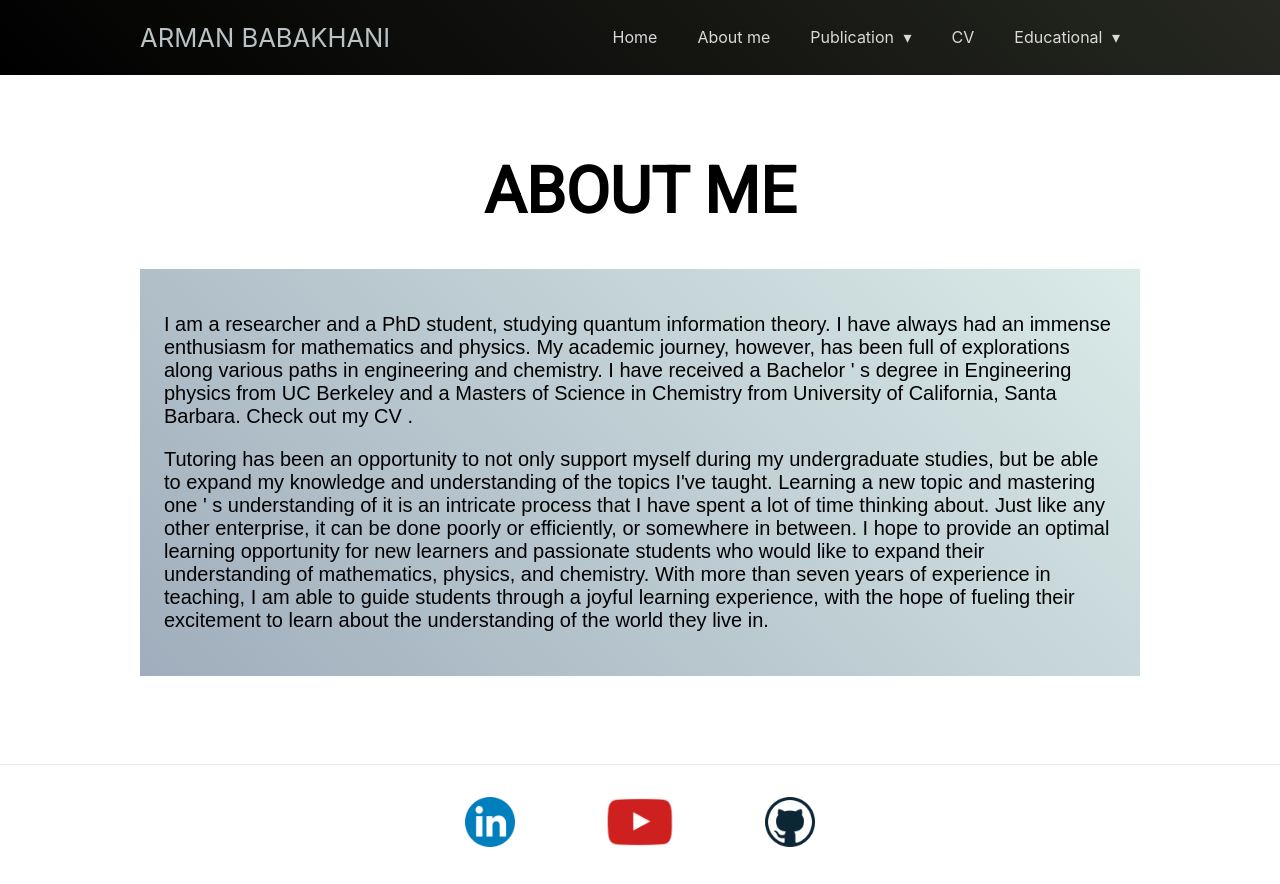
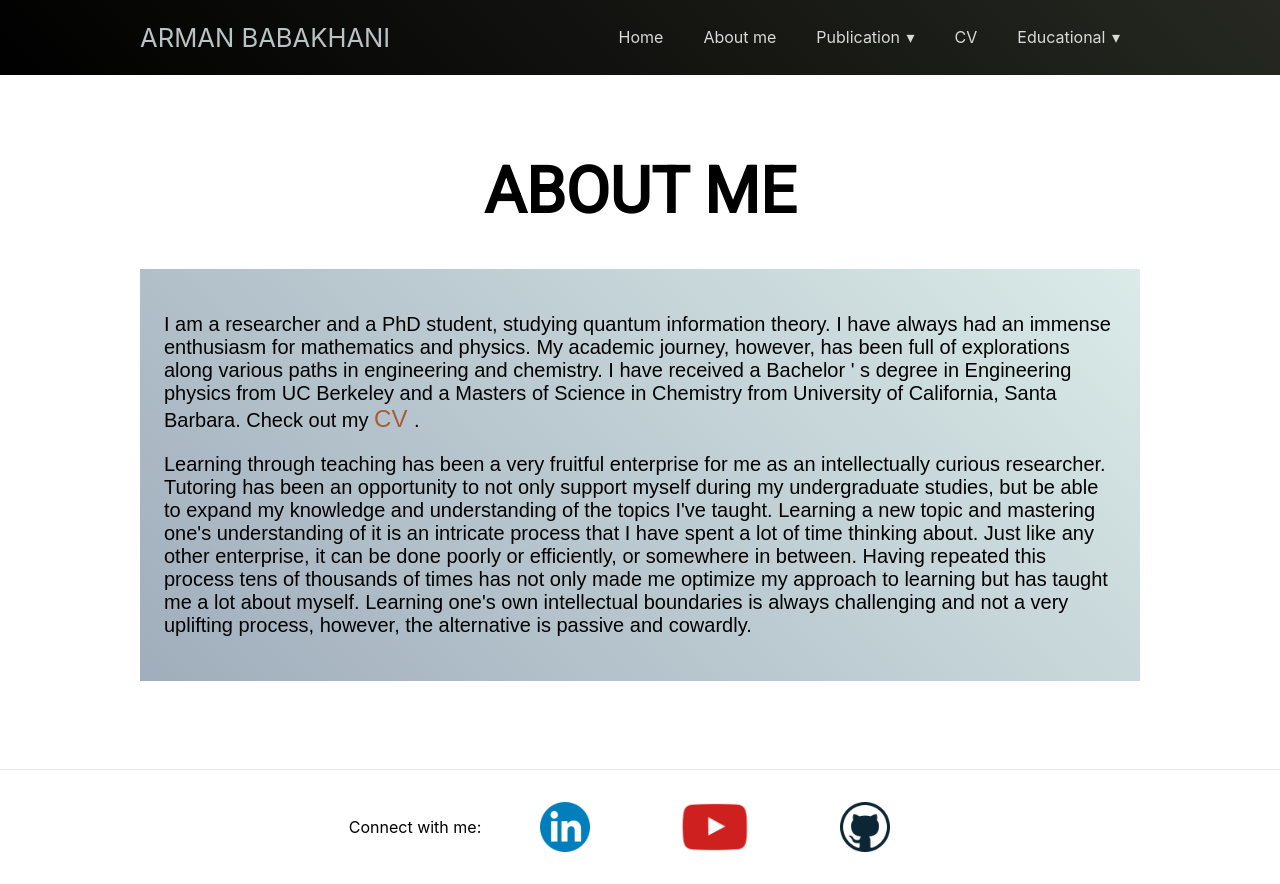
Before and after one commit to armanxbabakhani/ArmanWeb, a Next.js app: page /me in a window 1280 px wide. Built offline with nearby package versions, Linux system fonts and the light colour scheme.

Commit message:
kind of fixed things. Still have to adjust the width of the navbar.

```diff
--- a/component/layout.js
+++ b/component/layout.js
@@ -61,6 +61,7 @@ export default function Layout({children}){
         {children}
         <footer>
             <div className={styleshome.footer}>
+                <a> Connect with me: </a>
                 <a href="https://www.linkedin.com/in/arman-babakhani/">
                     <Image src="/linkedin.png" alt="linkedin" width="50px" height="50px" />
                 </a>
--- a/pages/me.js
+++ b/pages/me.js
@@ -16,11 +16,10 @@ export default function Me() {
                     from UC Berkeley and a Masters of Science in Chemistry from University of California, Santa Barbara. Check out my <a href="/Arman_Resume_web.pdf" > CV </a>.
                     </p>
                     <p>
-                    Tutoring has been an opportunity to not only support myself during my undergraduate studies, but be able to expand my knowledge and understanding of the topics I&apos;ve taught.
-                    Learning a new topic and mastering one &apos; s understanding of it is an intricate process that I have spent a lot of time thinking about.
-                    Just like any other enterprise, it can be done poorly or efficiently, or somewhere in between.
-                    I hope to provide an optimal learning opportunity for new learners and passionate students who would like to expand their understanding of mathematics, physics, and chemistry.
-                    With more than seven years of experience in teaching, I am able to guide students through a joyful learning experience, with the hope of fueling their excitement to learn about the understanding of the world they live in.
+                    Learning through teaching has been a very fruitful enterprise for me as an intellectually curious researcher. Tutoring has been an opportunity to not only support myself during my undergraduate studies, but be able to expand my knowledge and understanding of the topics I&apos;ve taught.
+                    Learning a new topic and mastering one&apos;s understanding of it is an intricate process that I have spent a lot of time thinking about.
+                    Just like any other enterprise, it can be done poorly or efficiently, or somewhere in between. Having repeated this process tens of thousands of times has not only made me optimize
+                    my approach to learning but has taught me a lot about myself. Learning one&apos;s own intellectual boundaries is always challenging and not a very uplifting process, however, the alternative is passive and cowardly.
                     </p>
                 </div>
             </main>
--- a/styles/Home.module.css
+++ b/styles/Home.module.css
@@ -42,7 +42,7 @@
 }
 
 .footer a:hover {
-  filter: brightness(1.3);
+  filter: brightness(1.2);
 }
 
 .title a {
@@ -122,6 +122,10 @@
   transition: color 0.15s ease, border-color 0.15s ease;
   max-width: 1000px;
 }
+.me a {
+  color: rgb(167, 93, 56);
+  font-size: 1.5rem;
+}
 .me a:hover{
     color: #186bb4;
 }
@@ -159,7 +163,7 @@
 .card:focus,
 .card:active {
   color: #1985bf;
-  border-color: #4fbbf1;
+  border-color: #00003a;
 }
 
 .card h2 {
--- a/styles/Layout.module.css
+++ b/styles/Layout.module.css
@@ -23,7 +23,7 @@
     position: absolute;
     top: 60px;
     background: rgb(79, 85, 99);
-    /* width: ; */
+    transform: translateX(-20%);
     transition: background 300ms;
     padding: 0.2rem;
     z-index: 50;
@@ -33,6 +33,11 @@
 
 .navdropdown:hover{
     background-color: rgb(74, 90, 109);
+}
+
+.droplist a:after{
+    padding-left: 2px ;
+    content: ' \025BE';
 }
 
 .overlay{
--- a/styles/globals.css
+++ b/styles/globals.css
@@ -47,19 +47,14 @@ nav ul li a:hover, nav ul li a:visited:hover {
 nav ul li div li a {
   display: flex;
   background: transparent ;
-  color: #ffffff;
-  transition: background 100ms;
+  color: #e1dfdf;
+  transition: color 100ms;
   line-height: 50px;
   flex-grow: 1;
   width: 250px;
 }
 nav ul li div li a:hover {
-  background: rgb(43, 57, 76);
-}
-
-nav ul li ul li a::after{
-  padding-left: 5px;
-  content: ' \025BE';
+  color: rgb(255, 255, 255);
 }
 
 @media only screen and (max-width: 800px) {
```
